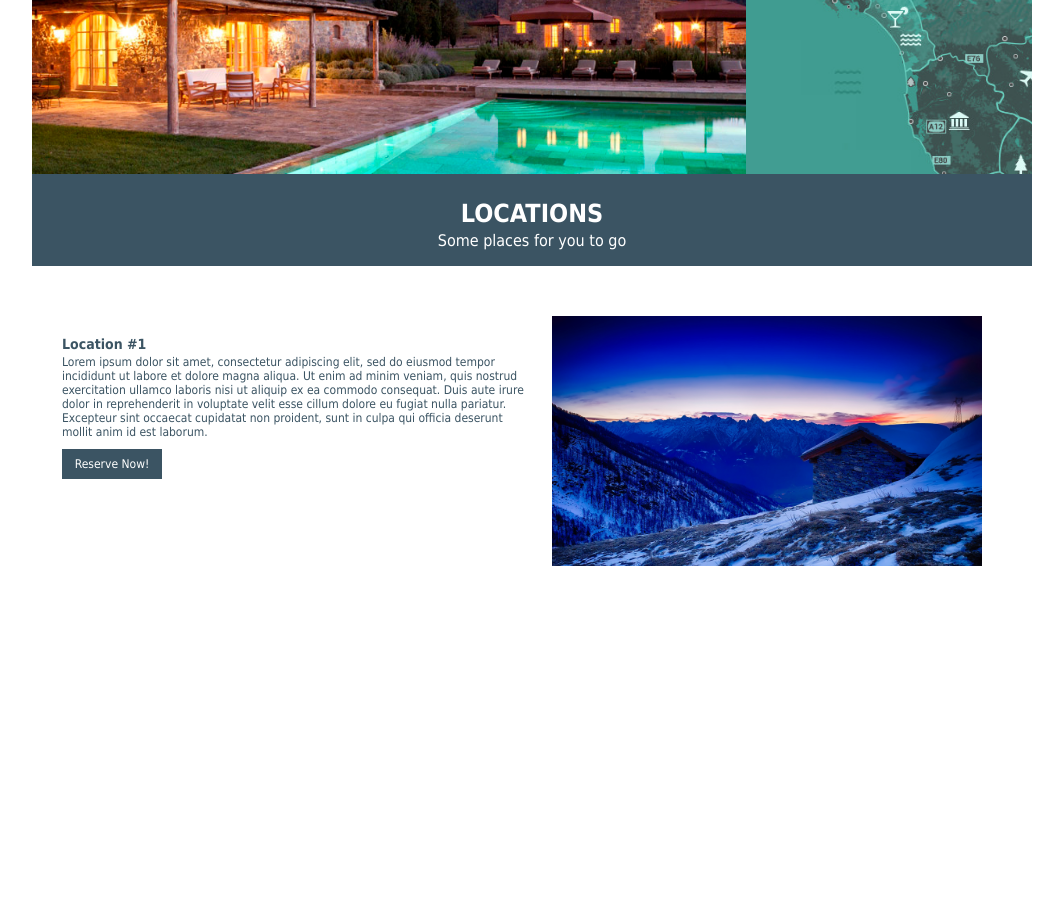
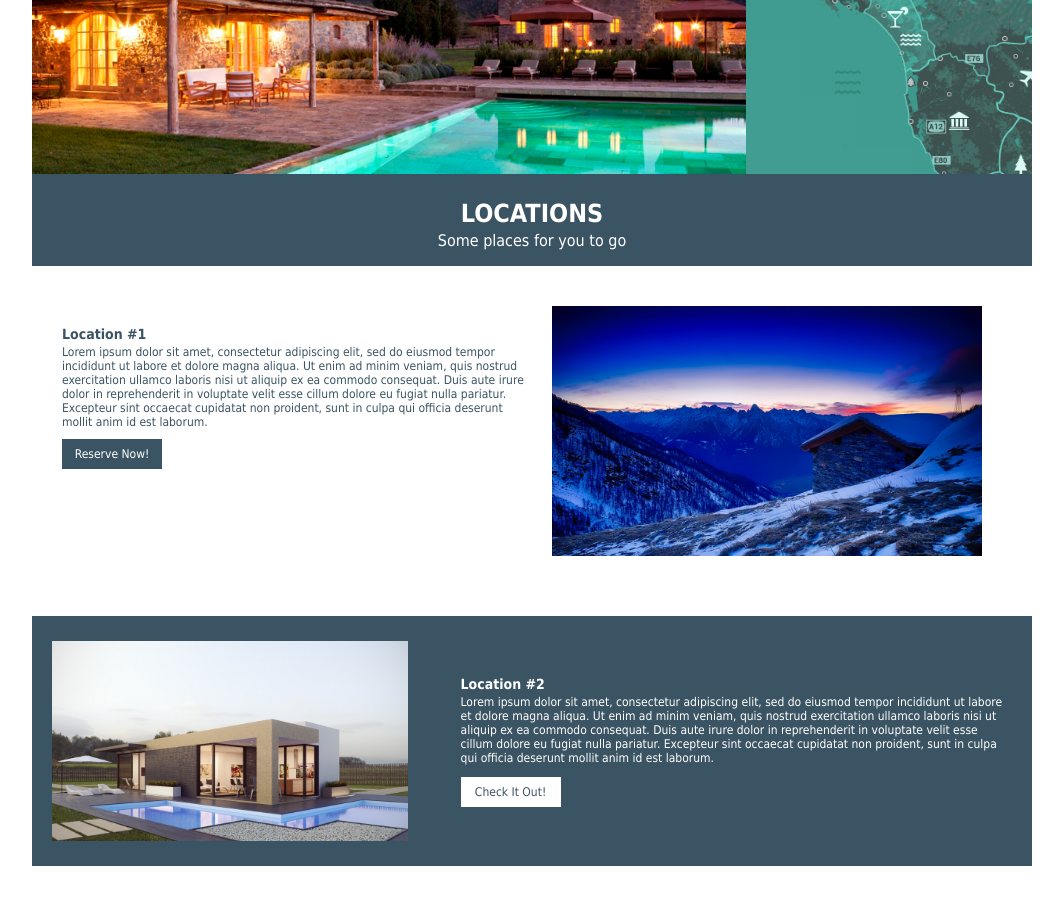
Before and after one commit to JuliePretzlaff/Project5TuscanyVilla, a plain HTML site: page Project5TuscanyVilla/index.html in a window 1280 px wide. Shown: the part 173-1078 px from the top of the page, without its empty margins (108-1171 px from the left). Before the commit the page ends 817 px from the top, so only its background shows below. Drawn offline with Linux system fonts and the light colour scheme.

Commit message:
location two done

```diff
--- a/Project5TuscanyVilla/index.html
+++ b/Project5TuscanyVilla/index.html
@@ -35,43 +35,27 @@
             Lorem ipsum dolor sit amet, consectetur adipiscing elit, sed do eiusmod tempor incididunt ut labore et dolore magna aliqua. Ut enim ad minim veniam, quis nostrud exercitation ullamco laboris nisi ut aliquip ex ea commodo consequat. Duis aute irure dolor in reprehenderit in voluptate velit esse cillum dolore eu fugiat nulla pariatur. Excepteur sint occaecat cupidatat non proident, sunt in culpa qui officia deserunt mollit anim id est laborum.
             <button class="location-button-1" type="button">Reserve Now!</button>
         </section>
-
         <section class="grid-item location-img-1"></section>
 
+        <section class="empty-gap"></section>
 
-            <!--<section class="second">
-                <img id="loc-2" src="Images/modern-villa.jpeg" />
+        <section class="grid-item location-img-2">
+            <img id="img2" src="Images/modern-villa.jpeg" />
+        </section>
+
+
         <section class="grid-item location-2">
-                    <h2 class="location-header2">Location #2</h2>
-                    <p id="para-2">Lorem ipsum dolor sit amet, consectetur adipiscing elit, sed do eiusmod tempor incididunt ut labore et dolore magna aliqua. Ut enim ad minim veniam, quis nostrud exercitation ullamco laboris nisi ut aliquip ex ea commodo consequat. Duis aute irure dolor in reprehenderit in voluptate velit esse cillum dolore eu fugiat nulla pariatur. Excepteur sint occaecat cupidatat non proident, sunt in culpa qui officia deserunt mollit anim id est laborum.</p>
+            <h2 id="header-2">Location #2</h2>
+            <p id="para-2">
+                Lorem ipsum dolor sit amet, consectetur adipiscing elit, sed do eiusmod tempor incididunt ut labore et dolore magna aliqua. Ut enim ad minim veniam, quis nostrud exercitation ullamco laboris nisi ut aliquip ex ea commodo consequat. Duis aute irure dolor in reprehenderit in voluptate velit esse cillum dolore eu fugiat nulla pariatur. Excepteur sint occaecat cupidatat non proident, sunt in culpa qui officia deserunt mollit anim id est laborum.
+            </p>
             <button class="location-button-2" type="button">Check It Out!</button>
+        </section>
 
-                </section>
-            </section>-->
+        <section class="empty-gap"></section>
 
-            <!--<section class="grid-item location-3">
-                <h2 class="location-header">Location #3</h2>
-                Lorem ipsum dolor sit amet, consectetur adipiscing elit, sed do eiusmod tempor incididunt ut labore et dolore magna aliqua. Ut enim ad minim veniam, quis nostrud exercitation ullamco laboris nisi ut aliquip ex ea commodo consequat. Duis aute irure dolor in reprehenderit in voluptate velit esse cillum dolore eu fugiat nulla pariatur. Excepteur sint occaecat cupidatat non proident, sunt in culpa qui officia deserunt mollit anim id est laborum.
-                <button class="location-button" type="button">Reserve Now!</button>
-                <img id="loc-3" src="Images/tuscany-grape-field-nature-51947.jpeg" />
-            </section>
-            </section>-->
 
-        <section class="grid-item ammentities"></section>
 
-        <section class="grid-item grid-row-1"></section>
-        <section class="grid-item grid-row-2"></section>
-        <section class="grid-item grid-row-3"></section>
-
-        <section class="grid-item reviews"></section>
-
-        <section class="grid-item carousel"></section>
-
-        <section class="grid-item contact"></section>
-
-        <section class="grid-item form"></section>
-
-        <section class="grid-item footer"></section>
 
     </div>
 
--- a/Project5TuscanyVilla/styleTuscany.css
+++ b/Project5TuscanyVilla/styleTuscany.css
@@ -1,7 +1,6 @@
 .container {
     display: grid;
     grid-template-columns: repeat(14, 1fr);
-
     width: 1000px;
     margin: auto;
 }
@@ -10,8 +9,8 @@
     --slate-grey: #3b5463;
 }*/
 
-.empty-gap{
-    height:50px;
+.empty-gap {
+    height: 40px;
 }
 
 /*logo/header styling:*/
@@ -88,27 +87,29 @@ section.grid-item.title {
 
 
 /*location one:*/
-#header-1{
+#header-1 {
     color: #3b5463;
     font-size: 14px;
     text-align: left;
-    text-indent:0px;
+    text-indent: 0px;
 }
+
 .location-1 {
     grid-column: 1/span 7;
-    height: 300px;
+    height: 250px;
     color: #3b5463;
     margin-top: 20px;
     margin-left: 30px;
     font-family: Tahoma, Geneva, Verdana, sans-serif;
     font-size: 12px;
 }
+
 .location-img-1 {
     grid-column: 8/span 7;
     height: 250px;
-    margin-left:20px;
-    margin-right:50px;
-    background-size:cover;
+    margin-left: 20px;
+    margin-right: 50px;
+    background-size: cover;
     background-image: url('Images/italy-mountain-villa.jpeg');
 }
 
@@ -125,8 +126,51 @@ section.grid-item.title {
 }
 
 /*/*location two:*/
+#header-2 {
+    color: white;
+    font-size: 14px;
+    text-align: left;
+    text-indent: 0px;
+    margin-top: 60px;
+}
+p#para-2 {
+    font-family: Tahoma, Geneva, Verdana, sans-serif;
+    font-size: 12px;
+    text-align: left;
+    margin-right: 20px;
+}
 
+.location-2 {
+    grid-column: 7/span 8;
+    height: 250px;
+    background: #3b5463;
+    color: white;
 
+}
+
+.location-img-2 {
+    background-color: #3b5463;
+    height: 250px;
+    grid-column: 1/span 6;
+
+}
+#img2 {
+    height: 200px;
+    margin-top: 25px;
+    margin-left: 20px;
+}
+
+.location-button-2 {
+    background-color: white;
+    color: #3b5463;
+    font-family: Tahoma, Geneva, Verdana, sans-serif;
+    font-size: 12px;
+    margin-top: 10px;
+    width: 100px;
+    height: 30px;
+    display: block;
+    border: none;
+}
 
 /*styling for titles command text elements:*/
 h1#title-text {
```
Lines whose indentation alone changed are shown as unchanged.
